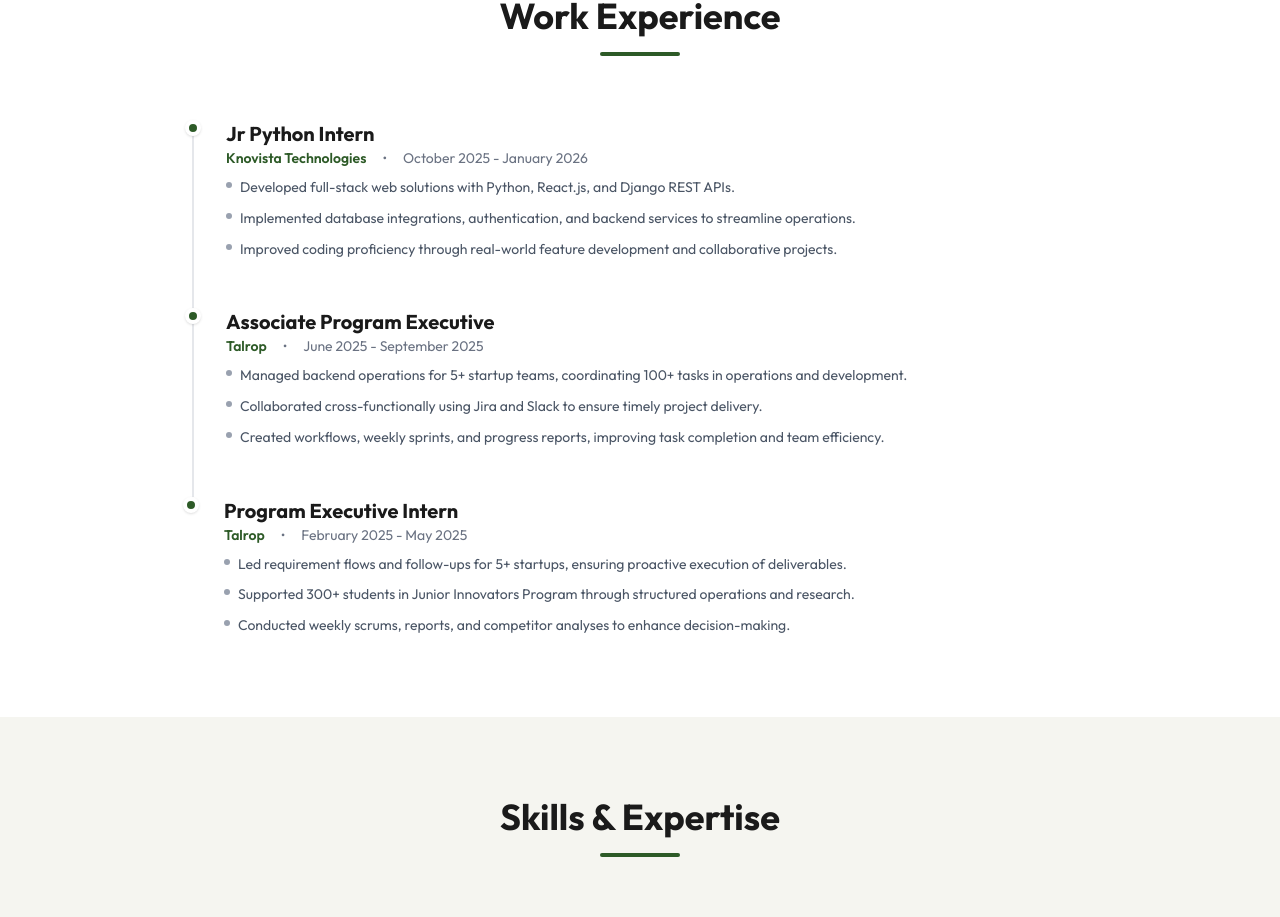
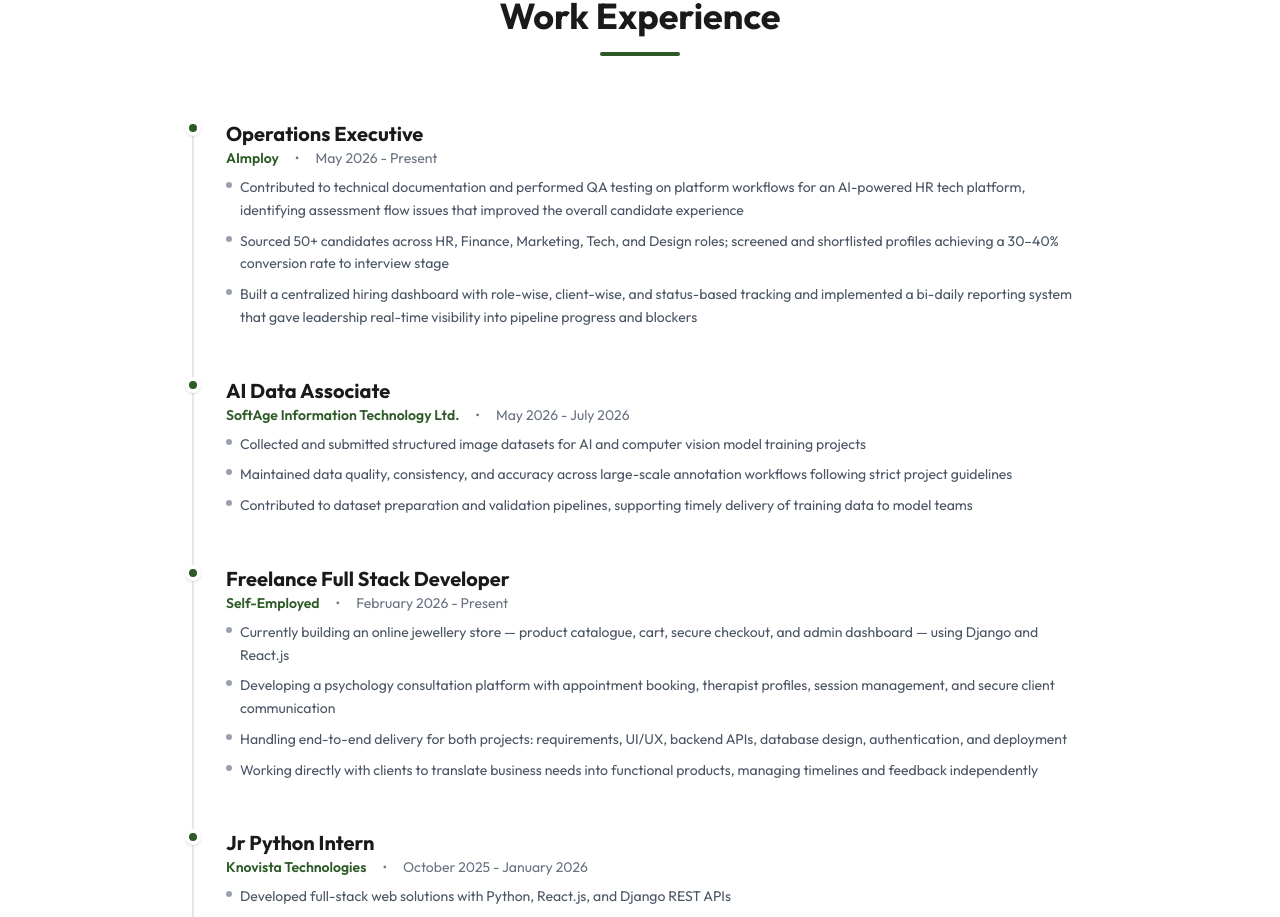
Before and after one commit to thameenaparveen2906/Thameena-Parveen--Personal-Portfolio, a React (Vite) app: page / in a window 1280 px wide. Shown: the part 1880-2797 px from the top of the page. Built offline with nearby package versions, Linux system fonts and the light colour scheme.

Commit message:
Add new experiences to the Experience component

```diff
--- a/src/components/Experience.jsx
+++ b/src/components/Experience.jsx
@@ -25,14 +25,45 @@
 
 const Experience = () => {
     const experiences = [
+         {
+            role: 'Operations Executive',
+            company: 'AImploy',
+            duration: 'May 2026 - Present',
+            descriptions: [
+                'Contributed to technical documentation and performed QA testing on platform workflows for an AI-powered HR tech platform, identifying assessment flow issues that improved the overall candidate experience',
+                'Sourced 50+ candidates across HR, Finance, Marketing, Tech, and Design roles; screened and shortlisted profiles achieving a 30–40% conversion rate to interview stage',
+                'Built a centralized hiring dashboard with role-wise, client-wise, and status-based tracking and  implemented a bi-daily reporting system that gave leadership real-time visibility into pipeline progress and blockers'
+            ]
+        },
+        {
+            role: 'AI Data Associate',
+            company: 'SoftAge Information Technology Ltd.',
+            duration: 'May 2026 - July 2026',
+            descriptions: [
+                'Collected and submitted structured image datasets for AI and computer vision model training projects',
+                'Maintained data quality, consistency, and accuracy across large-scale annotation workflows following strict project guidelines',
+                'Contributed to dataset preparation and validation pipelines, supporting timely delivery of training data to model teams'
+            ]
+        },
+        {
+            role: 'Freelance Full Stack Developer',
+            company: 'Self-Employed',
+            duration: 'February 2026 - Present',
+            descriptions: [
+                'Currently building an online jewellery store — product catalogue, cart, secure checkout, and admin dashboard — using Django and React.js',
+                'Developing a psychology consultation platform with appointment booking, therapist profiles, session management, and secure client communication',
+                'Handling end-to-end delivery for both projects: requirements, UI/UX, backend APIs, database design, authentication, and deployment',
+                'Working directly with clients to translate business needs into functional products, managing timelines and feedback independently'
+            ]
+        },
         {
             role: 'Jr Python Intern',
             company: 'Knovista Technologies',
             duration: 'October 2025 - January 2026',
             descriptions: [
-                'Developed full-stack web solutions with Python, React.js, and Django REST APIs.',
-                'Implemented database integrations, authentication, and backend services to streamline operations.',
-                'Improved coding proficiency through real-world feature development and collaborative projects.'
+                'Developed full-stack web solutions with Python, React.js, and Django REST APIs',
+                'Implemented database integrations, authentication, and backend services to streamline operations',
+                'Improved coding proficiency through real-world feature development and collaborative projects'
             ]
         },
         {
@@ -40,9 +71,9 @@
             company: 'Talrop',
             duration: 'June 2025 - September 2025',
             descriptions: [
-                'Managed backend operations for 5+ startup teams, coordinating 100+ tasks in operations and development.',
-                'Collaborated cross-functionally using Jira and Slack to ensure timely project delivery.',
-                'Created workflows, weekly sprints, and progress reports, improving task completion and team efficiency.'
+                'Managed backend operations for 5+ startup teams, coordinating 100+ tasks in operations and development',
+                'Collaborated cross-functionally using Jira and Slack to ensure timely project delivery',
+                'Created workflows, weekly sprints, and progress reports, improving task completion and team efficiency'
             ]
         },
         {
@@ -50,9 +81,9 @@
             company: 'Talrop',
             duration: 'February 2025 - May 2025',
             descriptions: [
-                'Led requirement flows and follow-ups for 5+ startups, ensuring proactive execution of deliverables.',
-                'Supported 300+ students in Junior Innovators Program through structured operations and research.',
-                'Conducted weekly scrums, reports, and competitor analyses to enhance decision-making.'
+                'Led requirement flows and follow-ups for 5+ startups, ensuring proactive execution of deliverables',
+                'Supported 300+ students in Junior Innovators Program through structured operations and research',
+                'Conducted weekly scrums, reports, and competitor analyses to enhance decision-making'
             ]
         }
     ];
```
